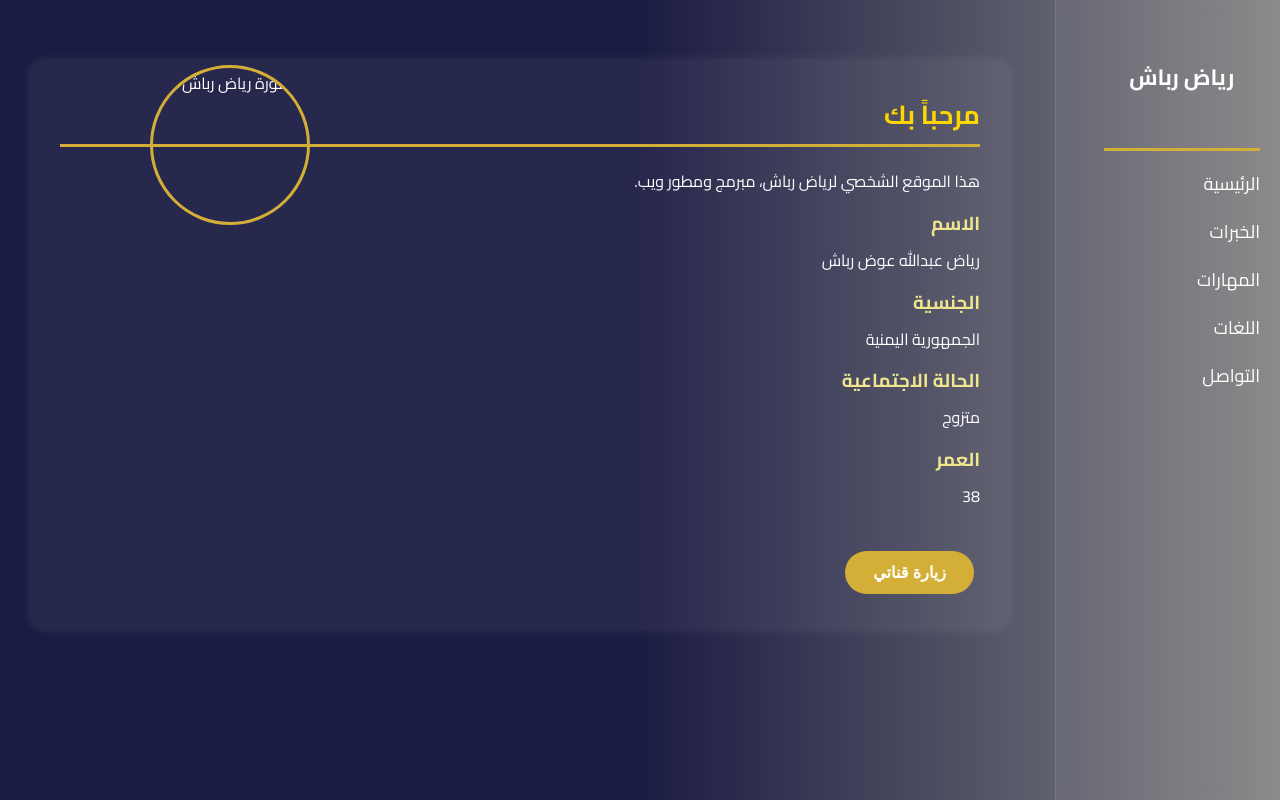
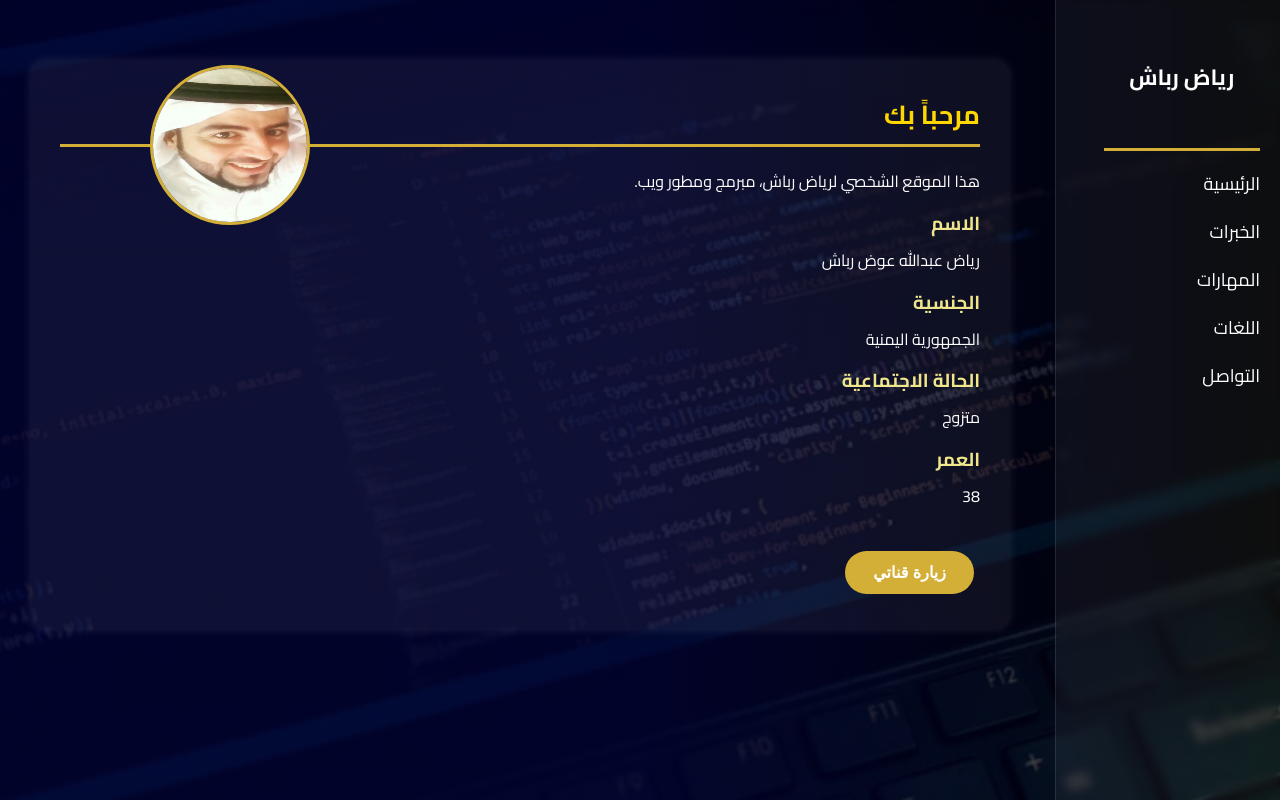
Before and after one commit to riyadhaafl/riyadh, a plain HTML site: page index.html in a window 1280 px wide. Drawn offline with Linux system fonts and the light colour scheme.

Commit message:
Add files via upload

```diff
--- a/index.html
+++ b/index.html
@@ -36,7 +36,7 @@
       <h3> العمر</h3>
       <p> 38 </p>
       <a class="profile-image-container">
-        <img src="picture/riyadh.jpg.jpg" alt="صورة رياض رباش" class="profile-image">
+        <img src="riyadh.jpg.jpg" alt="صورة رياض رباش" class="profile-image">
       </a>
 
       <button class="golden-button" onclick="window.location.href='https://youtube.com/@RIYADAHRABBASH'">
--- a/style.css
+++ b/style.css
@@ -13,7 +13,7 @@ body {
   min-height: 100vh;
    background-image:
   linear-gradient(to right, #01022de5 50%,#0000007a),
-  url(picture/backgrond.jpg.jpg);
+  url(backgrond.jpg.jpg);
   background-repeat: no-repeat;
    background-size: cover;
   background-position: center;
```
